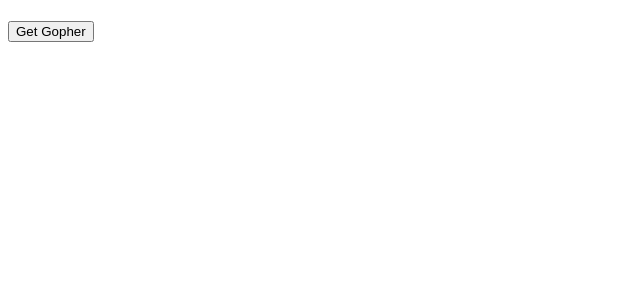
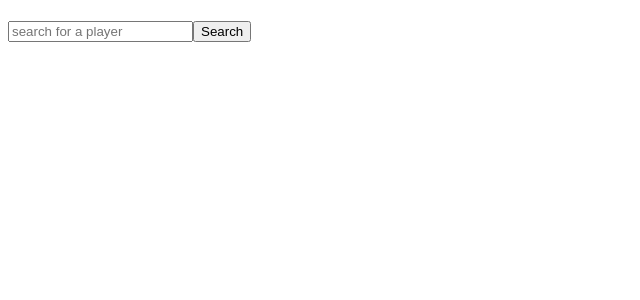
Before and after one commit to digitalgopher/peregrine, a React app in the folder app/: page / in a window 1280 px wide. Shown: the top 300 px of the page, without its empty margins (0-640 px from the left). Built offline with nearby package versions, Linux system fonts and the light colour scheme.

Commit message:
Searchbox is iworking
and thats it

```diff
--- a/app/src/js/actions/index.js
+++ b/app/src/js/actions/index.js
@@ -30,7 +30,14 @@ export const GET_PLAYER = 'GET_PLAYER';
 export function getPlayer ( name ) {
 	return function (dispatch) {
 		dispatch( gettingPlayer( name ) );
-		return axios.get('/api/v1/gopher').then( function (response) {
+
+		let data = {
+			params: {
+				name: name
+			}
+		};
+
+		return axios.get('/api/v1/gopher', data).then( function (response) {
 			dispatch( getPlayerSuccess( response.data, name ));
 		});
 	}
--- a/app/src/js/containers/App.js
+++ b/app/src/js/containers/App.js
@@ -2,6 +2,7 @@ import React, { PropTypes, Component } from 'react';
 import { connect } from 'react-redux';
 import { getPlayer } from './../actions';
 
+import SearchBox from './SearchBox';
 import Player from './../components/Player';
 
 class App extends Component {
@@ -26,7 +27,7 @@ class App extends Component {
 		return (
 			<div>
 				<h1> {this.props.title} </h1>
-				<button onClick={ this.click }> Get Gopher </button>
+				<SearchBox></SearchBox>
 				{ plr }
 			</div>
 		)
--- /dev/null
+++ b/app/src/js/containers/SearchBox.js
@@ -0,0 +1,45 @@
+import React, { Component } from 'react';
+import { connect } from 'react-redux';
+import { getPlayer } from './../actions';
+
+
+class SearchBox extends Component {
+
+	constructor (props) {
+		super( props );
+		this.handleChange = this.handleChange.bind( this );
+		this.search = this.search.bind( this );
+		this.state = {
+			value: ''
+		}
+	}
+
+	handleChange (e) {
+		this.setState({
+			value: e.target.value
+		})
+	}
+
+
+	search () {
+		this.props.getPlayer( this.state.value );
+	}
+
+	render () {
+		return (
+			<div>
+				<input type="text"
+					onChange={this.handleChange}
+					value={this.state.value}
+					placeholder="search for a player" />
+				<button onClick={ this.search } > Search </button>
+			</div>
+		)
+	}
+}
+
+const mapStateToProps = (state, ownProps) => ({
+
+});
+
+export default connect( mapStateToProps, { getPlayer } )( SearchBox );
```
Also changed, not shown: app/build/app.js, app/src/js/components/SimpleText.js (added), 2 other files (tests, documents, lock files or other folders).
